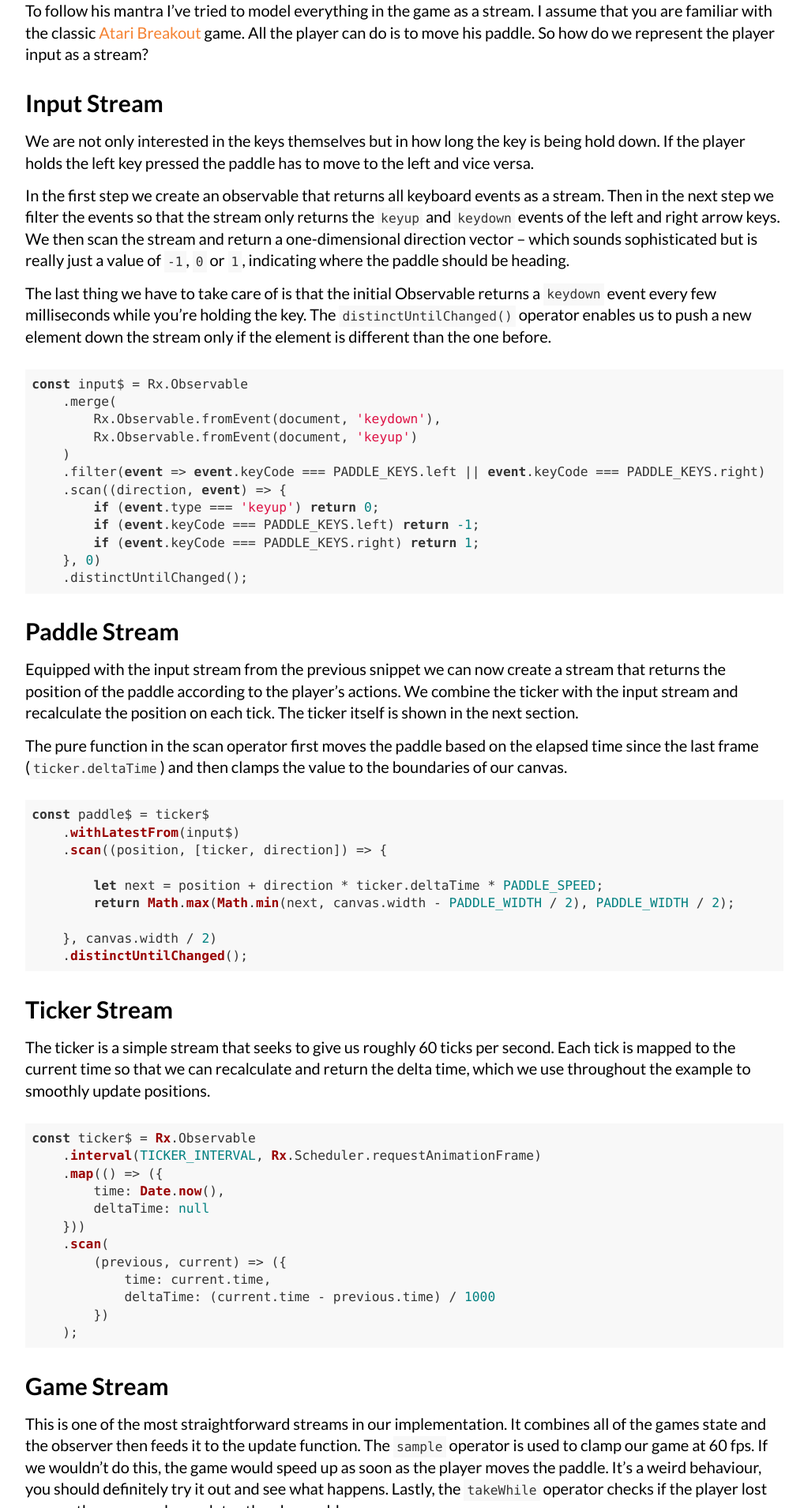
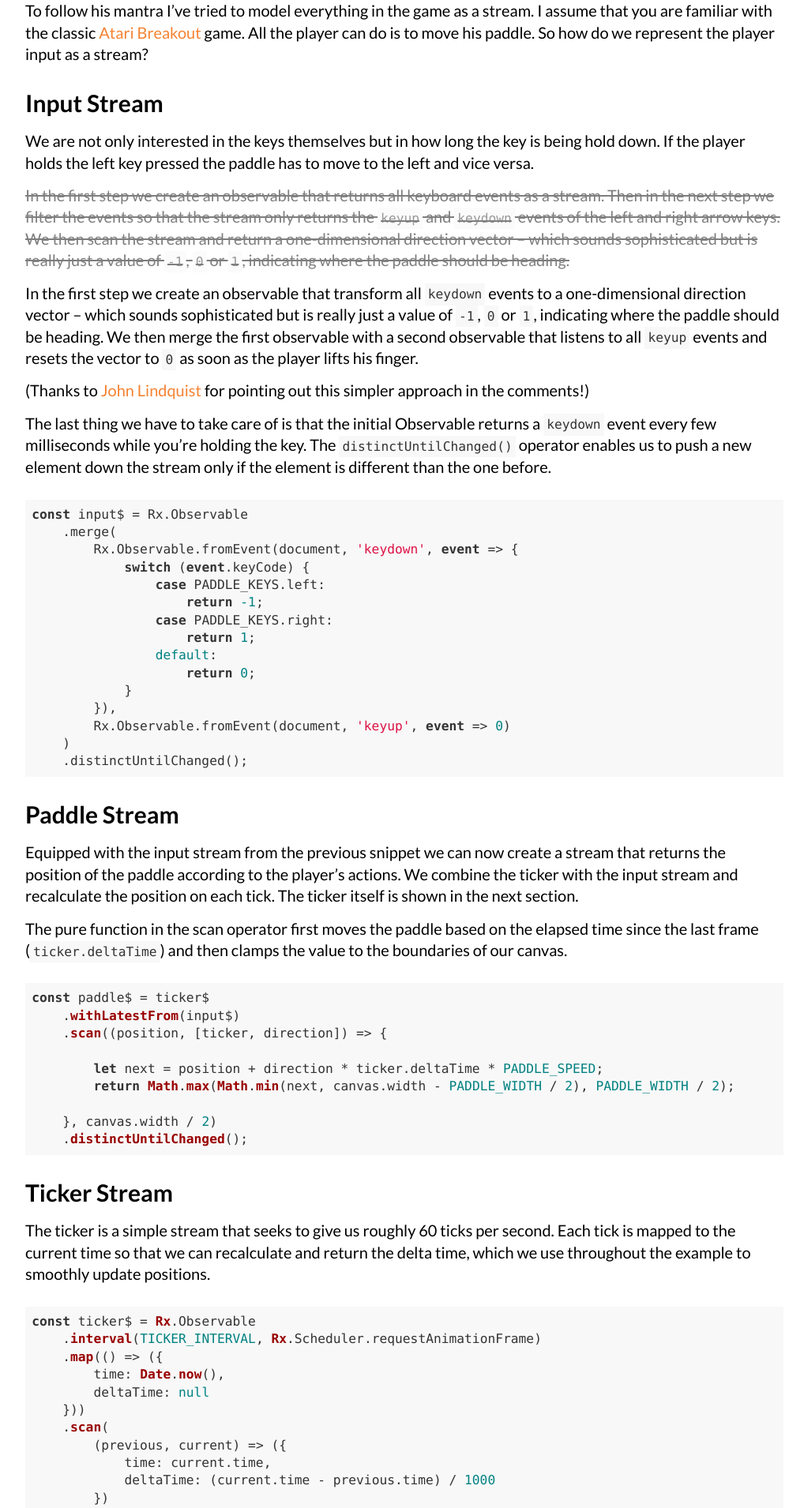
Before and after one commit to Lorti/manu.ninja, a Jekyll site: the page built from _posts/2016-04-17-functional-reactive-game-programming-rxjs-breakout.md, in a window 1280 px wide. Shown: the part 985-2895 px from the top of the page at 79% size, without its empty margins (128-1146 px from the left). Built offline with Jekyll 4.4.1, drawn with Linux system fonts in a browser that asks for light colours; nearby versions of some CDN libraries; comment, search, counter and statistics services are not loaded; some of the changed text lies outside the part shown.

Commit message:
embed feedback

```diff
--- a/_posts/2016-04-17-functional-reactive-game-programming-rxjs-breakout.md
+++ b/_posts/2016-04-17-functional-reactive-game-programming-rxjs-breakout.md
@@ -24,22 +24,29 @@ You may have seen Andre Staltz's tutorial gist [The introduction to Reactive Pro
 
 We are not only interested in the keys themselves but in how long the key is being hold down. If the player holds the left key pressed the paddle has to move to the left and vice versa.
 
-In the first step we create an observable that returns all keyboard events as a stream. Then in the next step we filter the events so that the stream only returns the `keyup`{:.js} and `keydown`{:.js} events of the left and right arrow keys. We then scan the stream and return a one-dimensional direction vector -- which sounds sophisticated but is really just a value of `-1`{:.js}, `0`{:.js} or `1`{:.js}, indicating where the paddle should be heading.
+<del>In the first step we create an observable that returns all keyboard events as a stream. Then in the next step we filter the events so that the stream only returns the `keyup`{:.js} and `keydown`{:.js} events of the left and right arrow keys. We then scan the stream and return a one-dimensional direction vector -- which sounds sophisticated but is really just a value of `-1`{:.js}, `0`{:.js} or `1`{:.js}, indicating where the paddle should be heading.</del>
+
+<ins>In the first step we create an observable that transform all `keydown` events to a one-dimensional direction vector -- which sounds sophisticated but is really just a value of `-1`{:.js}, `0`{:.js} or `1`{:.js}, indicating where the paddle should be heading. We then merge the first observable with a second observable that listens to all `keyup` events and resets the vector to `0`{:.js} as soon as the player lifts his finger.
+
+<ins>(Thanks to [John Lindquist](https://twitter.com/johnlindquist) for pointing out this simpler approach in the comments!)</ins>
 
 The last thing we have to take care of is that the initial Observable returns a `keydown`{:.js} event every few milliseconds while you're holding the key. The `distinctUntilChanged()`{:.js} operator enables us to push a new element down the stream only if the element is different than the one before.
 
 ~~~ js
 const input$ = Rx.Observable
     .merge(
-        Rx.Observable.fromEvent(document, 'keydown'),
-        Rx.Observable.fromEvent(document, 'keyup')
+        Rx.Observable.fromEvent(document, 'keydown', event => {
+            switch (event.keyCode) {
+                case PADDLE_KEYS.left:
+                    return -1;
+                case PADDLE_KEYS.right:
+                    return 1;
+                default:
+                    return 0;
+            }
+        }),
+        Rx.Observable.fromEvent(document, 'keyup', event => 0)
     )
-    .filter(event => event.keyCode === PADDLE_KEYS.left || event.keyCode === PADDLE_KEYS.right)
-    .scan((direction, event) => {
-        if (event.type === 'keyup') return 0;
-        if (event.keyCode === PADDLE_KEYS.left) return -1;
-        if (event.keyCode === PADDLE_KEYS.right) return 1;
-    }, 0)
     .distinctUntilChanged();
 ~~~
 
@@ -82,15 +89,12 @@ const ticker$ = Rx.Observable
 
 ## Game Stream
 
-This is one of the most straightforward streams in our implementation. It combines all of the games state and the observer then feeds it to the update function. The `sample` operator is used to clamp our game at 60 fps. If we wouldn't do this, the game would speed up as soon as the player moves the paddle. It's a weird behaviour, you should definitely try it out and see what happens. Lastly, the `takeWhile` operator checks if the player lost or won the game and completes the observable.
+This is one of the most straightforward streams in our implementation. It combines all of the games state and the observer then feeds it to the update function. The `sample` operator is used to clamp our game at 60 fps. If we wouldn't do this, the game would speed up as soon as the player moves the paddle. It's a weird behaviour, you should definitely try it out and see what happens. <del>Lastly, the `takeWhile` operator checks if the player lost or won the game and completes the observable.</del> <ins>If the player has destroyed all the bricks or the ball hit the floor the update function calls `dispose` on our subscription and ends the game.</ins>
 
 ~~~ js
-Rx.Observable
+const game = Rx.Observable
     .combineLatest(ticker$, paddle$, objects$)
     .sample(TICKER_INTERVAL)
-    .takeWhile((actors) => {
-        return !over(actors);
-    })
     .subscribe(update);
 ~~~
 
--- a/_sass/components/_article.scss
+++ b/_sass/components/_article.scss
@@ -99,6 +99,14 @@
         font-size: .8125em;
     }
 
+    del {
+        opacity: .5;
+    }
+
+    ins {
+        text-decoration: none;
+    }
+
     blockquote {
         color: hsl(0, 0, 35%);
         padding: 0 1.375em;
```
Also changed, not shown: other parts of _posts/2016-04-17-functional-reactive-game-programming-rxjs-breakout.md (+1 -1 lines).
